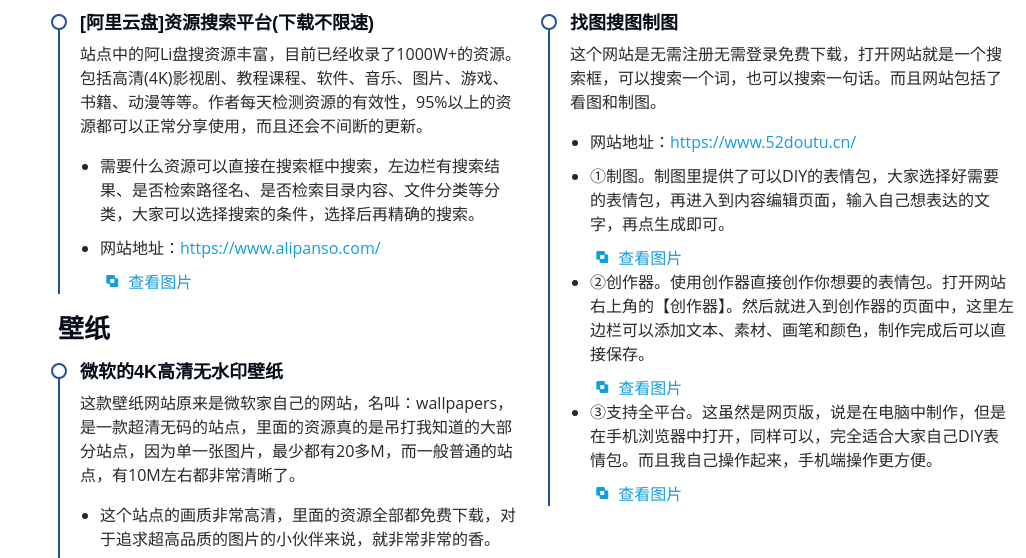
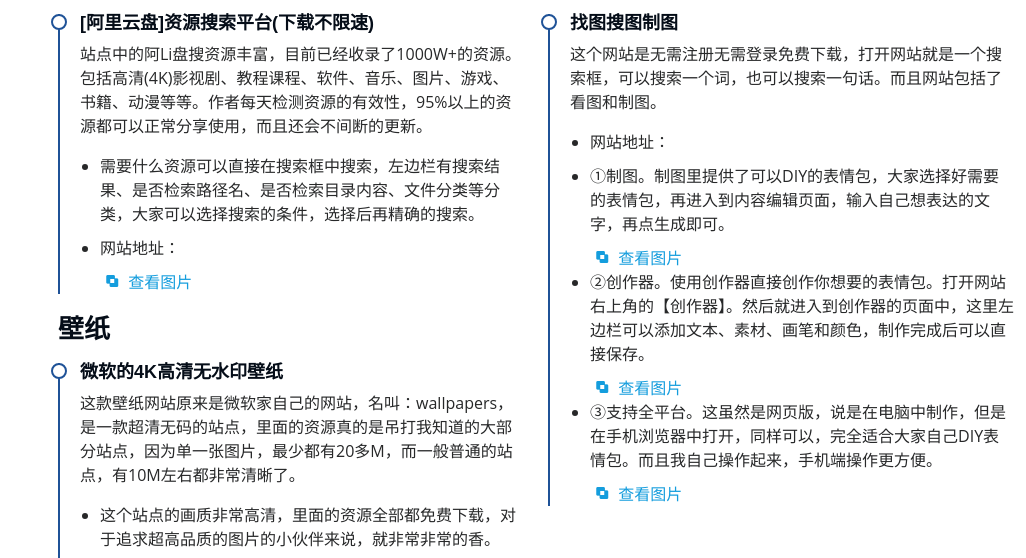
Before and after one commit to zhangxutiantian/home, a plain HTML site: page index.html in a window 1280 px wide. Shown: the part 2180-2738 px from the top of the page, without its empty margins (254-1280 px from the left). Drawn offline with Linux system fonts and the light colour scheme.

Commit message:
Update index.html

```diff
--- a/index.html
+++ b/index.html
@@ -207,7 +207,7 @@
               <p>站点中的阿Li盘搜资源丰富，目前已经收录了1000W+的资源。包括高清(4K)影视剧、教程课程、软件、音乐、图片、游戏、书籍、动漫等等。作者每天检测资源的有效性，95%以上的资源都可以正常分享使用，而且还会不间断的更新。</p>
               <ul>
                 <li>需要什么资源可以直接在搜索框中搜索，左边栏有搜索结果、是否检索路径名、是否检索目录内容、文件分类等分类，大家可以选择搜索的条件，选择后再精确的搜索。</li>
-                <li>网站地址：<a href="https://www.alipanso.com/">https://www.alipanso.com/</a></li>
+                <li>网站地址：<a href=""></a></li>
                 <img src="assets/img/portfolio/aliyp.png" class="img-fluid" alt="">
 				<a href="assets/img/portfolio/aliyp.png" data-gallery="portfolioGallery" class="portfolio-lightbox"><i class="bx bx-exclude"> 查看图片</i></a>
               </ul>
@@ -242,7 +242,7 @@
 			<h4>找图搜图制图</h4>
 			<p>这个网站是无需注册无需登录免费下载，打开网站就是一个搜索框，可以搜索一个词，也可以搜索一句话。而且网站包括了看图和制图。</p>
 			<ul>
-			<li>网站地址：<a href="https://www.52doutu.cn/">https://www.52doutu.cn/</a></li>
+			<li>网站地址：<a href=""></a></li>
 			  <li>①制图。制图里提供了可以DIY的表情包，大家选择好需要的表情包，再进入到内容编辑页面，输入自己想表达的文字，再点生成即可。</li>
 			<img src="assets/img/portfolio/zhitu1.png" class="img-fluid" alt="">
 			<a href="assets/img/portfolio/zhitu1.png" data-gallery="portfolioGallery" class="portfolio-lightbox"><i class="bx bx-exclude"> 查看图片</i></a>
```
